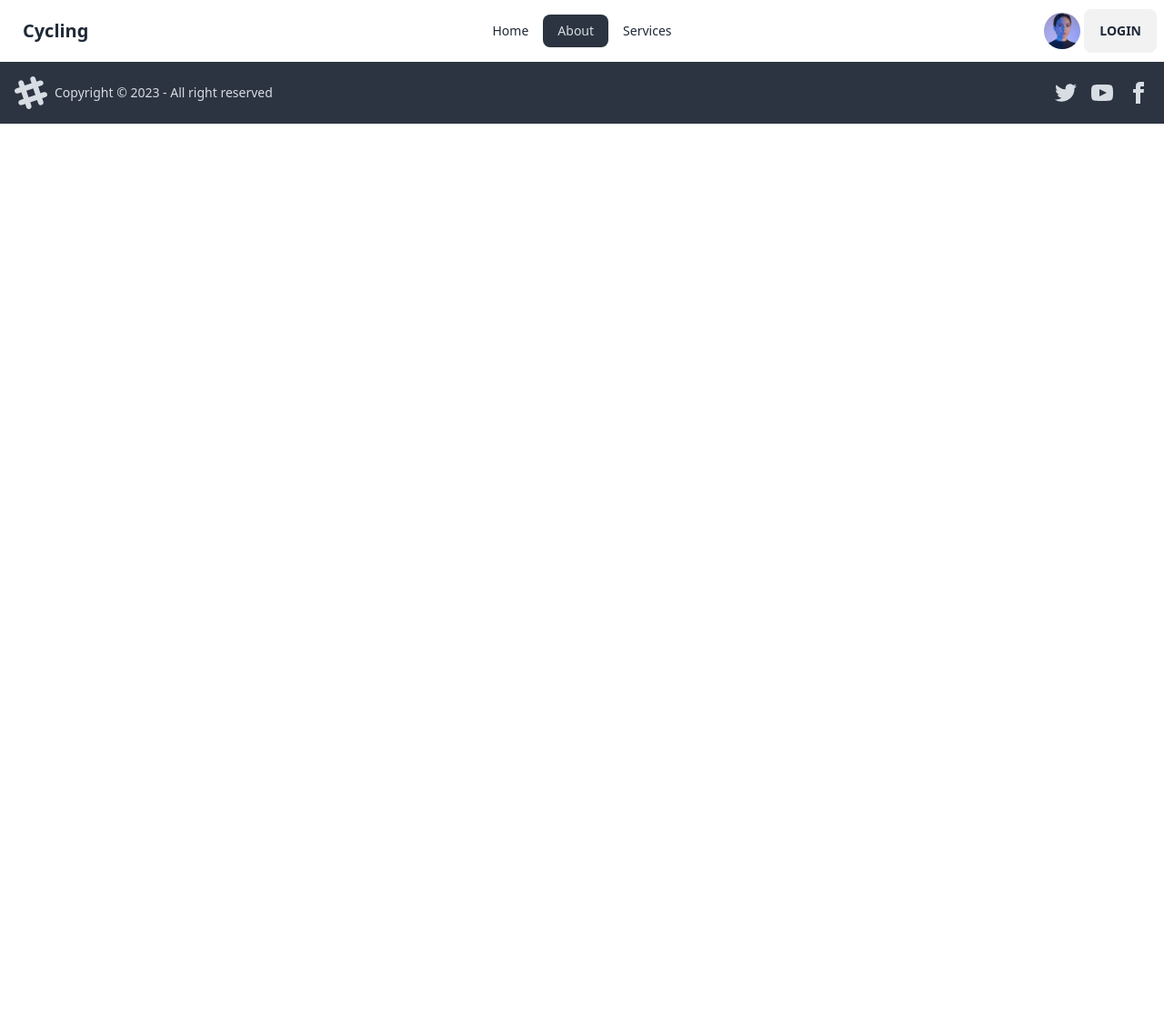
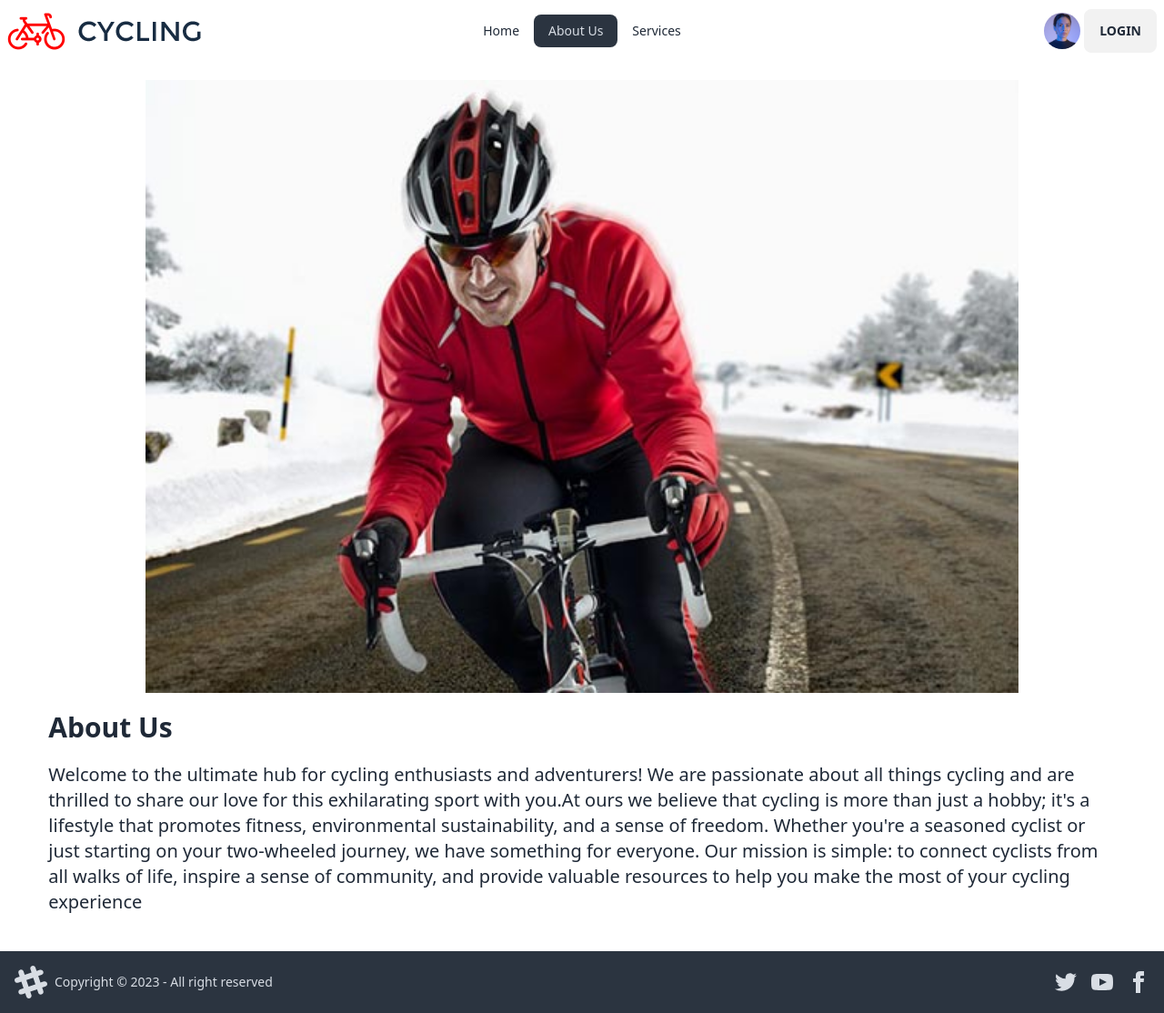
Before and after one commit to Saifulkhandaker/sports-event, a React (Vite) app: page /about in a window 1280 px wide. Shown: the whole page at 91% size. Before the commit the page ends 800 px from the top, so only its background shows below. Built offline with nearby package versions, Linux system fonts and the light colour scheme.

Commit message:
logo added in navber

```diff
--- a/src/Components/About.jsx
+++ b/src/Components/About.jsx
@@ -1,8 +1,26 @@
-import React from 'react';
+import aboutimg from "../assets/Images/About Page.jpg"
+import bannerimg from "../assets/Images/main_banner.jpg"
 
 const About = () => {
     return (
         <div>
+            <div className="space-y-5 mt-5 mb-10">
+                <img className="text-center items-center w-3/4 mx-auto" src={aboutimg} alt="" />
+                <h1 className="text-left w-11/12 mx-auto font-bold text-3xl mt-5">About Us</h1>
+                <h3 className="text-xl w-11/12 mx-auto font-medium">
+            Welcome to the ultimate hub for
+            cycling enthusiasts and adventurers! We are passionate about all
+            things cycling and are thrilled to share our love for this
+            exhilarating sport with you.At ours
+            we believe that cycling is more than just a hobby; it's a lifestyle
+            that promotes fitness, environmental sustainability, and a sense of
+            freedom. Whether you're a seasoned cyclist or just starting on your
+            two-wheeled journey, we have something for everyone. Our mission is
+            simple: to connect cyclists from all walks of life, inspire a sense
+            of community, and provide valuable resources to help you make the
+            most of your cycling experience
+          </h3>
+            </div>
 
         </div>
     );
--- a/src/Components/Navber.jsx
+++ b/src/Components/Navber.jsx
@@ -1,11 +1,12 @@
 import { NavLink } from "react-router-dom";
 import profile from "../assets/Images/profile.jpg"
+import logo from "../assets/Images/logo.png"
 
 const Navber = () => {
 
     const navlinks = <>
      <li> <NavLink to="/">Home</NavLink></li>
-     <li> <NavLink to="/about">About</NavLink></li>
+     <li> <NavLink to="/about">About Us</NavLink></li>
      <li> <NavLink to="/services">Services</NavLink></li>
 
     </>
@@ -22,7 +23,7 @@ const Navber = () => {
        {navlinks}
       </ul>
     </div>
-    <a className="btn btn-ghost normal-case font-bold text-xl">Cycling</a>
+    <img src={logo} alt="" />
   </div>
   <div className="navbar-center hidden lg:flex">
     <ul className="menu menu-horizontal px-1">
```
